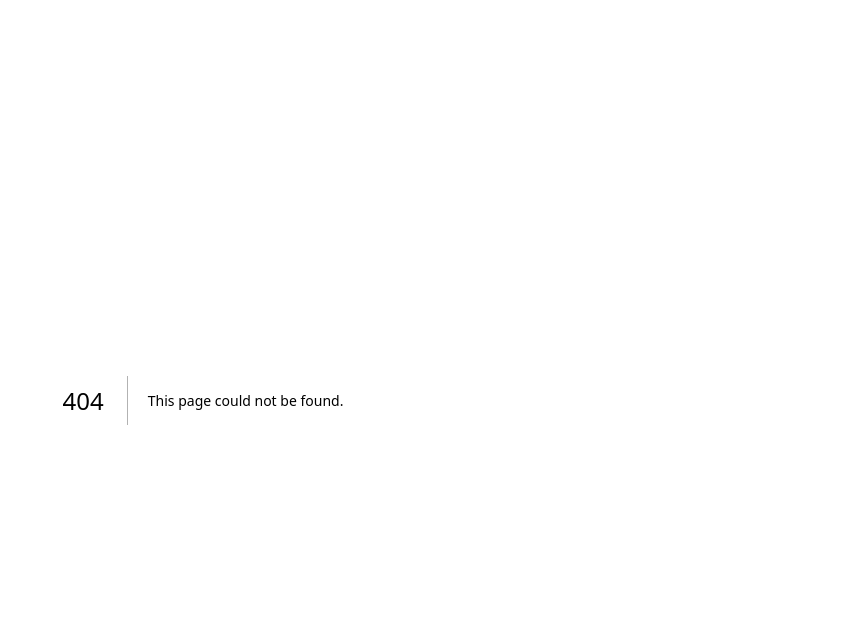
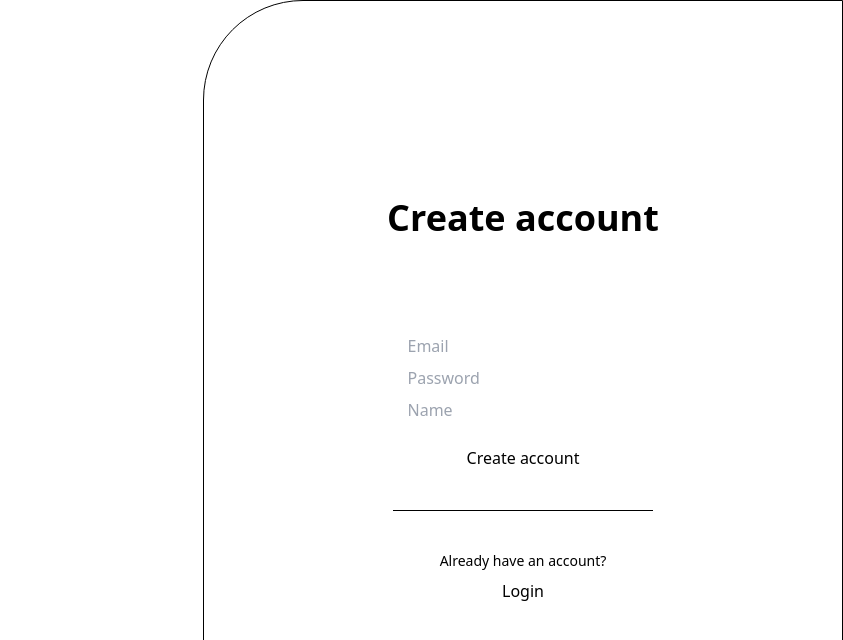
Before and after one commit to hyesuhong/next_sns, a Next.js app: page /create-account in a window 1280 px wide. Before the commit this address had no page. Shown: the top 640 px of the page, without its empty margins (437-1280 px from the left). Built offline with nearby package versions, Linux system fonts and the light colour scheme.

Commit message:
feat: add page files about auth

```diff
--- /dev/null
+++ b/src/pages/create-account.tsx
@@ -0,0 +1,20 @@
+import Link from 'next/link';
+
+export default function Page() {
+	return (
+		<main className='flex h-screen justify-end '>
+			<section className='flex flex-[0_0_50%] flex-col items-center justify-center rounded-tl-[100px] border border-black'>
+				<h1 className='mb-24 text-4xl font-bold'>Create account</h1>
+				<form action='' className='flex flex-col gap-2'>
+					<input type='text' name='email' placeholder='Email' />
+					<input type='password' name='password' placeholder='Password' />
+					<input type='text' name='name' placeholder='Name' />
+					<button className='mt-4'>Create account</button>
+				</form>
+				<hr className='my-10 w-[260px] border-t border-t-black' />
+				<p className='mb-2 text-sm'>Already have an account?</p>
+				<Link href='/log-in'>Login</Link>
+			</section>
+		</main>
+	);
+}
--- /dev/null
+++ b/src/pages/log-in.tsx
@@ -0,0 +1,19 @@
+import Link from 'next/link';
+
+export default function Page() {
+	return (
+		<main className='flex h-screen justify-end'>
+			<section className='flex flex-[0_0_50%] flex-col items-center justify-center rounded-tl-[100px] border border-black'>
+				<h1 className='mb-24 text-4xl font-bold'>Login</h1>
+				<form action='' className='flex flex-col gap-2'>
+					<input type='text' name='email' placeholder='Email' />
+					<input type='password' name='password' placeholder='Password' />
+					<button className='mt-4'>Login</button>
+				</form>
+				<hr className='my-10 w-[260px] border-t border-t-black' />
+				<p className='mb-2 text-sm'>Don’t have an account?</p>
+				<Link href='/create-account'>Create account</Link>
+			</section>
+		</main>
+	);
+}
```
